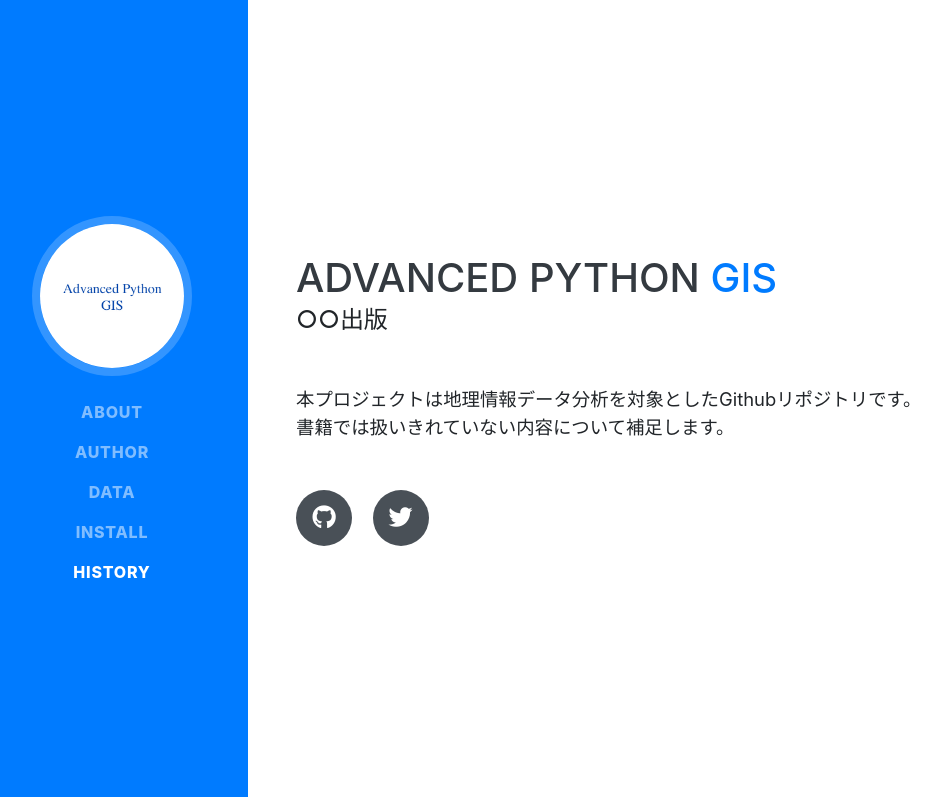
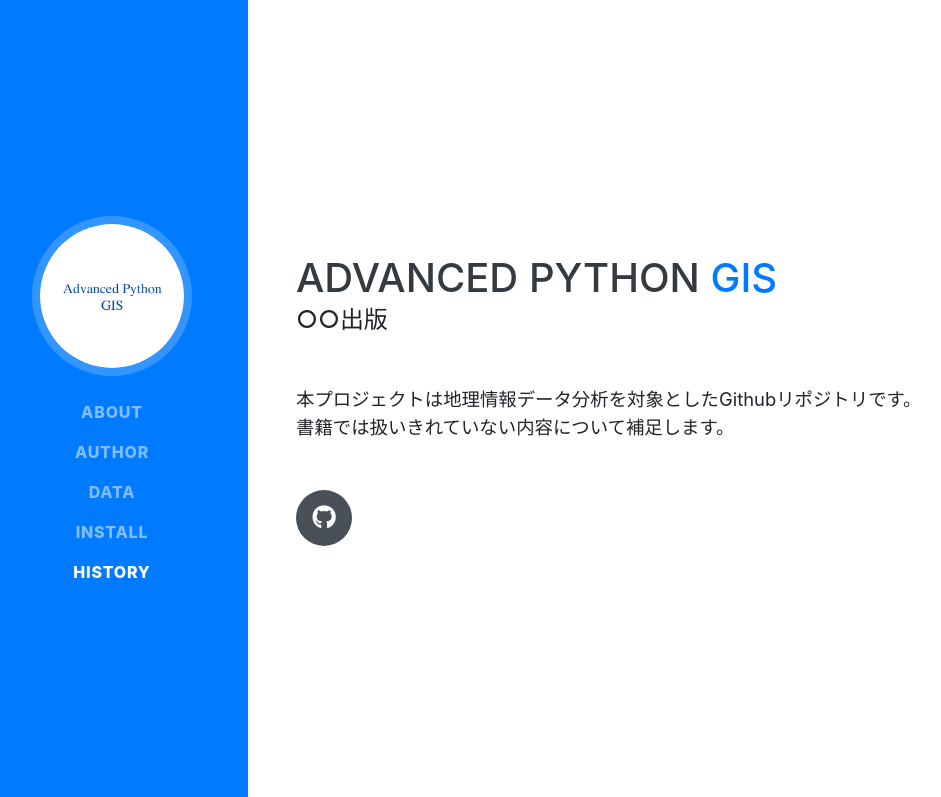
Before and after one commit to SengokuLAB/AdvancedPython_GIS, a website with bundled scripts: page docs/index.html in a window 1280 px wide. Shown: the top 797 px of the page, without its empty margins (24-965 px from the left). Built offline with nearby package versions, Linux system fonts and the light colour scheme; a web font is replaced by a local one.

Commit message:
Update index.html

```diff
--- a/docs/index.html
+++ b/docs/index.html
@@ -69,9 +69,9 @@
           <a href="https://github.com/SengokuLAB/AdvancedPython_GIS">
             <i class="fab fa-github"></i>
           </a>
-          <a href="https://twitter.com/SengokuLAB">
+          <!-- <a href="https://twitter.com/SengokuLAB">
             <i class="fab fa-twitter"></i>
-          </a>
+          </a> -->
 
         </div>
       </div>
```
